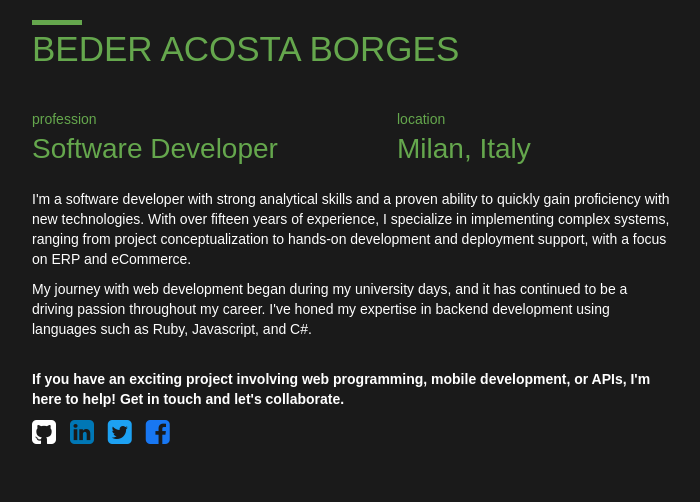
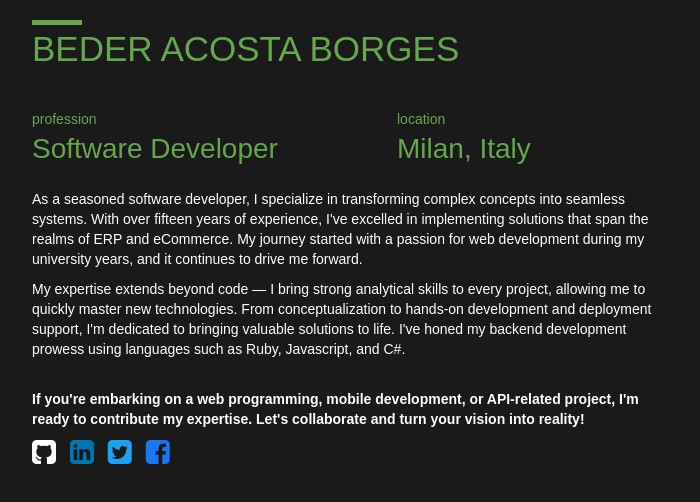
Before and after one commit to beder/beder.dev, a plain HTML site: page index.html in a window 1280 px wide. Shown: the whole page, without its empty margins (288-988 px from the left). Drawn offline with Linux system fonts and the light colour scheme.

Commit message:
Update copy

```diff
--- a/index.html
+++ b/index.html
@@ -65,18 +65,23 @@
           </div>
         </header>
         <div class="profile-contents">
-          <p>I'm a software developer with strong analytical skills and a
-            proven ability to quickly gain proficiency with new technologies.
-            With over fifteen years of experience, I specialize in implementing
-            complex systems, ranging from project conceptualization to hands-on
-            development and deployment support, with a focus on ERP and eCommerce.</p>
-          <p>My journey with web development began during my university days,
-            and it has continued to be a driving passion throughout my career.
-            I've honed my expertise in backend development using languages such
-            as Ruby, Javascript, and C#.</p>
+          <p>As a seasoned software developer, I specialize in transforming
+            complex concepts into seamless systems. With over fifteen years of
+            experience, I've excelled in implementing solutions that span the
+            realms of ERP and eCommerce. My journey started with a passion for
+            web development during my university years, and it continues to
+            drive me forward.</p>
+          <p>My expertise extends beyond code — I bring strong analytical
+            skills to every project, allowing me to quickly master new
+            technologies. From conceptualization to hands-on development and
+            deployment support, I'm dedicated to bringing valuable solutions to
+            life. I've honed my backend development prowess using languages
+            such as Ruby, Javascript, and C#.</p>
         </div>
         <footer>
-          <p>If you have an exciting project involving web programming, mobile development, or APIs, I'm here to help! Get in touch and let's collaborate.</p>
+          <p>If you're embarking on a web programming, mobile development, or
+            API-related project, I'm ready to contribute my expertise. Let's
+            collaborate and turn your vision into reality!</p>
           <div class="footer">
             <ul class="list-inline">
               <li>
```
